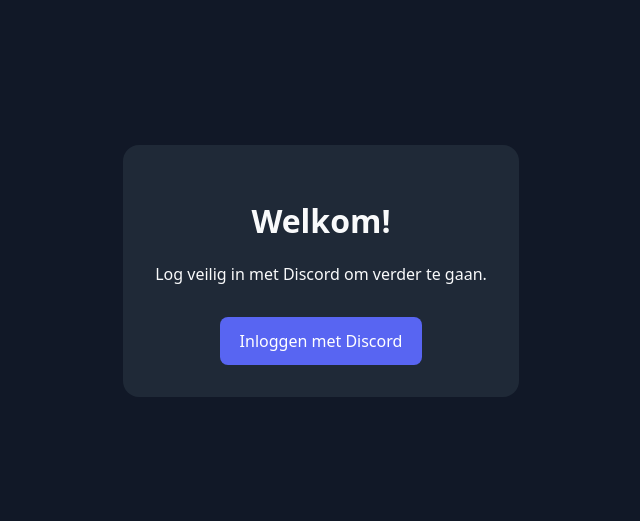
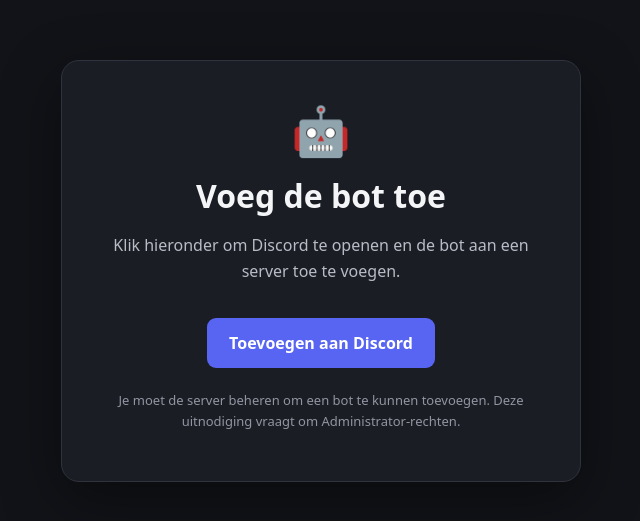
Before and after one commit to freeday666/freddowebsite.com, a plain HTML site: page index.html in a window 1280 px wide. Shown: the part 129-650 px from the top of the page, without its empty margins (319-959 px from the left). Drawn offline with Linux system fonts and the light colour scheme.

Commit message:
Update index.html

```diff
--- a/index.html
+++ b/index.html
@@ -3,42 +3,79 @@
 <head>
   <meta charset="utf-8">
   <meta name="viewport" content="width=device-width, initial-scale=1">
-  <title>Mijn Discord-bot</title>
+  <meta name="theme-color" content="#5865f2">
+  <title>Bot toevoegen aan Discord</title>
   <style>
+    * { box-sizing: border-box; }
+
     body {
       margin: 0;
       min-height: 100vh;
       display: grid;
       place-items: center;
-      background: #111827;
-      color: #f9fafb;
-      font: 16px system-ui, sans-serif;
+      padding: 24px;
+      color: #f4f5f7;
+      background: #111318;
+      font-family: system-ui, sans-serif;
     }
+
     main {
-      max-width: 520px;
-      padding: 2rem;
+      width: min(100%, 520px);
+      padding: 36px;
       text-align: center;
-      background: #1f2937;
-      border-radius: 16px;
+      background: #1b1d24;
+      border: 1px solid #30333d;
+      border-radius: 18px;
+      box-shadow: 0 18px 60px #0006;
     }
-    a {
+
+    .icon {
+      font-size: 48px;
+      margin-bottom: 12px;
+    }
+
+    h1 { margin: 0 0 12px; }
+    p { color: #b9bbc6; line-height: 1.6; }
+
+    .button {
       display: inline-block;
-      margin-top: 1rem;
-      padding: .8rem 1.2rem;
+      margin-top: 18px;
+      padding: 14px 22px;
       color: white;
       background: #5865f2;
-      border-radius: 8px;
+      border-radius: 9px;
+      font-weight: 700;
       text-decoration: none;
+    }
+
+    .button:hover { background: #4752c4; }
+
+    .note {
+      margin-top: 22px;
+      font-size: 13px;
+      color: #9295a1;
     }
   </style>
 </head>
 <body>
   <main>
-    <h1>Welkom!</h1>
-    <p>Log veilig in met Discord om verder te gaan.</p>
-    <a href="https://discord.com/oauth2/authorize?client_id=CLIENT_ID&response_type=code&redirect_uri=JOUW_URL_ENCODED&scope=identify">
-      Inloggen met Discord
+    <div class="icon" aria-hidden="true">🤖</div>
+    <h1>Voeg de bot toe</h1>
+    <p>Klik hieronder om Discord te openen en de bot aan een server toe te voegen.</p>
+
+    <a
+      class="button"
+      href="https://discord.com/oauth2/authorize?client_id=1546170500282064976&amp;permissions=8&amp;integration_type=0&amp;scope=bot%20applications.commands"
+      target="_blank"
+      rel="noopener noreferrer"
+    >
+      Toevoegen aan Discord
     </a>
+
+    <p class="note">
+      Je moet de server beheren om een bot te kunnen toevoegen.
+      Deze uitnodiging vraagt om Administrator-rechten.
+    </p>
   </main>
 </body>
 </html>
```
